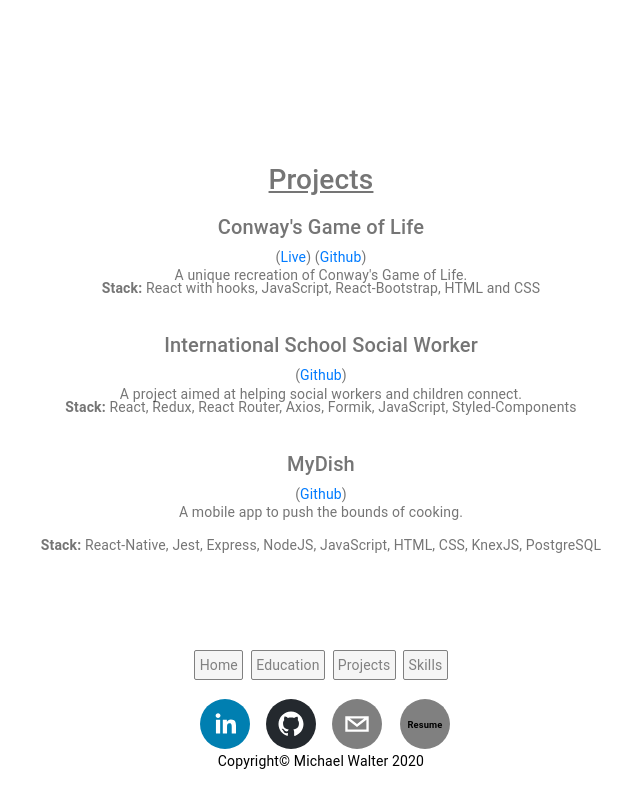
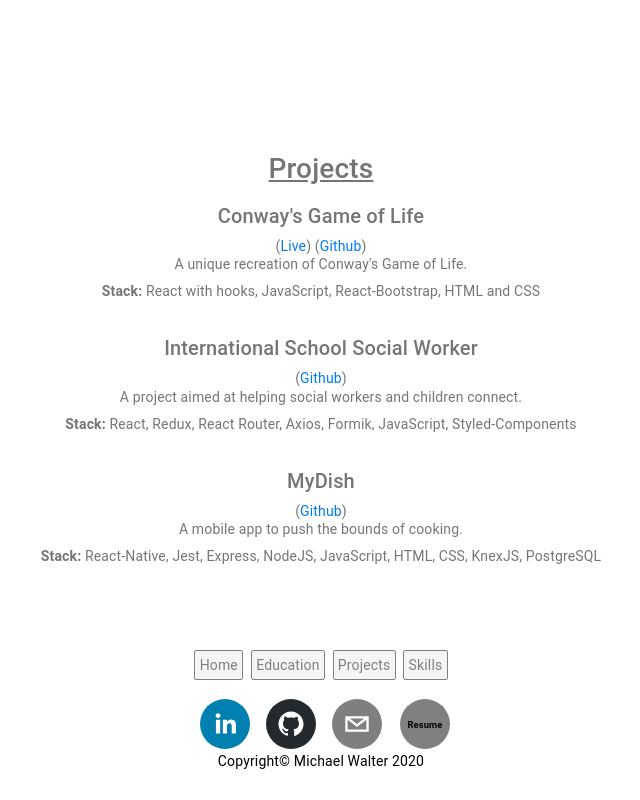
Before and after one commit to M-PAW/mpaw-portfolio, a React (Create React App) app: page /Projects in a window 1280 px wide. Shown: the whole page, without its empty margins (319-959 px from the left). Built offline with nearby package versions, Linux system fonts and the light colour scheme.

Commit message:
Fixed style on projects component.

```diff
--- a/src/components/Projects.js
+++ b/src/components/Projects.js
@@ -36,7 +36,7 @@ const Projects = () => {
                     <Paper className={classes.paper}  elevation={0}>
                         <h5>Conway's Game of Life</h5>
                     (<a href={"https://friendly-wozniak-c97571.netlify.app/"} rel={"_blank"}>Live</a>) (<a href={"https://github.com/M-PAW/conways-game-of-life"}>Github</a>)
-                    <p className="project-desc">A unique recreation of Conway's Game of Life.</p>
+                    <p className="project-desc" style={{marginBottom: "30px"}}>A unique recreation of Conway's Game of Life.</p>
                     <p className="stack"><strong>Stack:</strong> React with hooks, JavaScript, React-Bootstrap, HTML and CSS</p>
                     </Paper>
                 </Grid>
@@ -45,7 +45,7 @@ const Projects = () => {
                     <Paper className={classes.paper}  elevation={0}>
                         <h5>International School Social Worker </h5>
                     (<a href={"https://github.com/M-PAW/Front-end/tree/master/school-social-worker"} rel={"_blank"}>Github</a>)
-                    <p className="project-desc">A project aimed at helping social workers and children connect.</p>
+                    <p className="project-desc" style={{marginBottom: "30px"}}>A project aimed at helping social workers and children connect.</p>
                     <p className="stack"><strong>Stack:</strong> React, Redux, React Router, Axios, Formik, JavaScript, Styled-Components</p>
                     </Paper>
                 </Grid>
@@ -54,7 +54,7 @@ const Projects = () => {
                     <Paper className={classes.paper}  elevation={0}>
                         <h5>MyDish </h5>
                     (<a href={"https://github.com/M-PAW-LAMBDA-REVIEW/mydish-be"} rel={"_blank"}>Github</a>)
-                    <p className="project-desc">A mobile app to push the bounds of cooking.</p>
+                    <p className="project-desc" style={{marginBottom: "10px"}}>A mobile app to push the bounds of cooking.</p>
                     <p><strong>Stack:</strong> React-Native, Jest, Express, NodeJS, JavaScript, HTML, CSS, KnexJS, PostgreSQL</p>
                     </Paper>
                 </Grid>
--- a/src/styles/projects.css
+++ b/src/styles/projects.css
@@ -15,3 +15,9 @@
     margin-bottom: -20px;
     margin-top: -20px;
 }
+
+.projects-container .projects-description {
+    line-height: 16px;
+    padding: 0;
+    margin: 0;
+}
```
